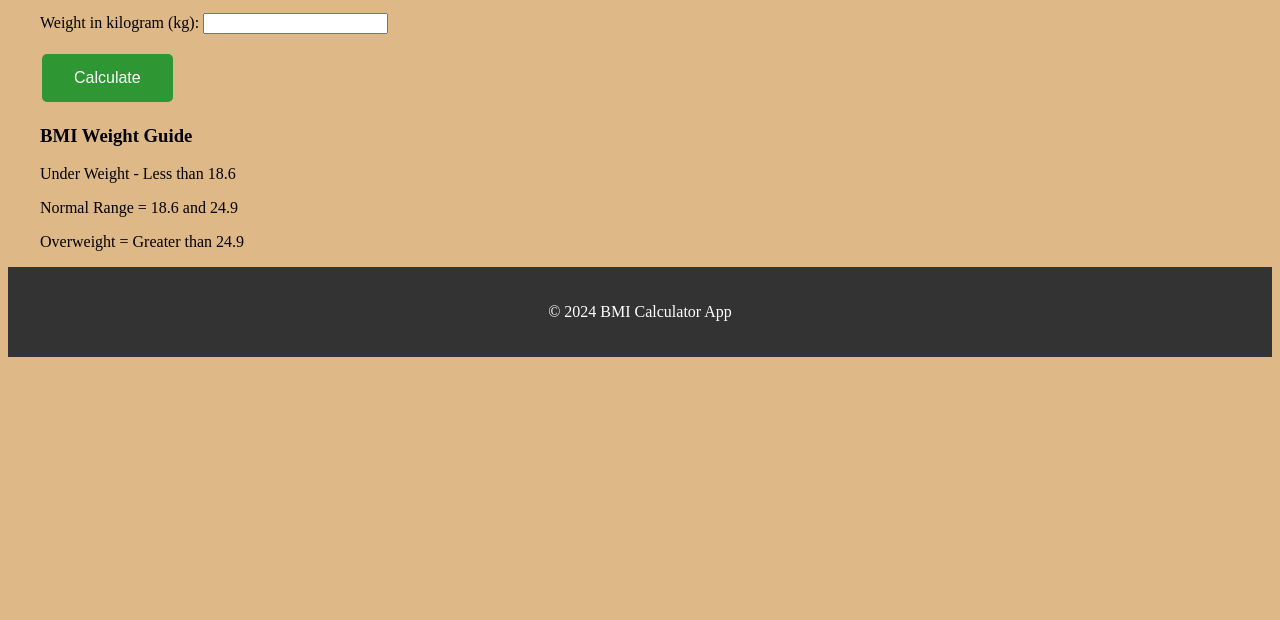
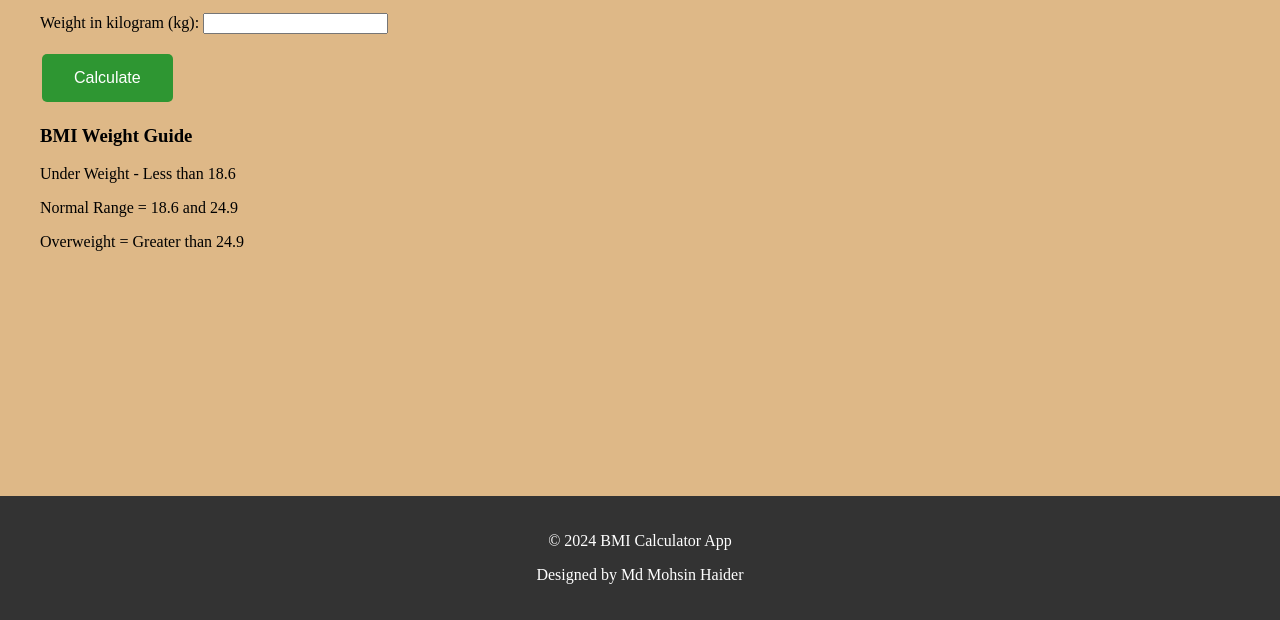
Before and after one commit to MdMohsinHaider/BMI-Calculator-web-App, a plain HTML site: page index.html in a window 1280 px wide. Shown: the part 180-800 px from the top of the page. Drawn offline with Linux system fonts and the light colour scheme.

Commit message:
BMI-Calculator-web-App updates footer

```diff
--- a/index.html
+++ b/index.html
@@ -52,6 +52,7 @@
 <footer>
     <div class="container">
       <p>&copy; 2024 BMI Calculator App</p>
+      <p>Designed by Md Mohsin Haider</p>
     </div>
   </footer>
 <script src="code.js"></script>
--- a/style.css
+++ b/style.css
@@ -62,6 +62,10 @@ nav ul li ul li {
 }
 
 footer {
+    position: fixed;
+    left: 0;
+    bottom: 0;
+    width: 100%;
     background-color: #333;
     color: #fff;
     text-align: center;
```
